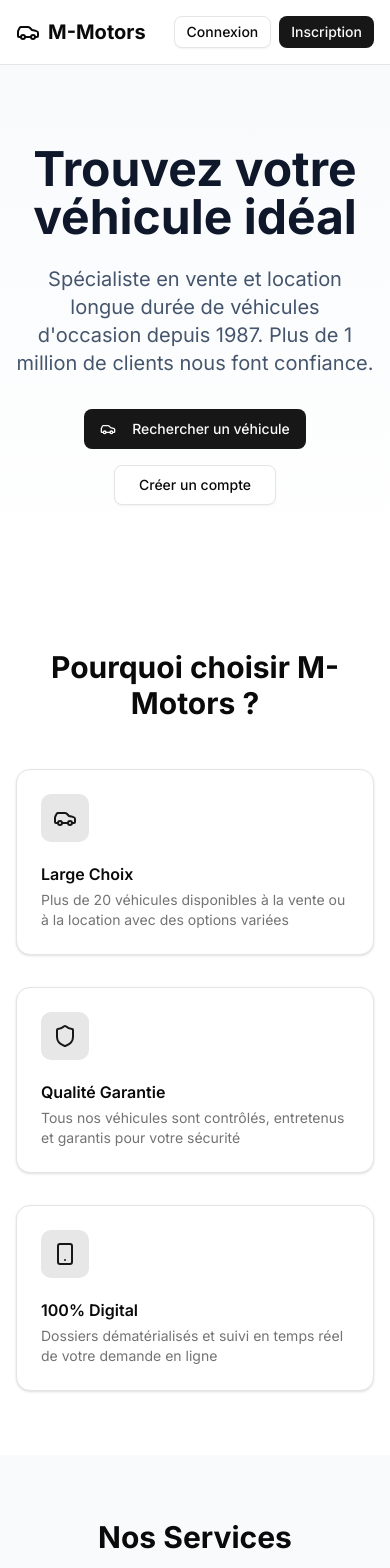
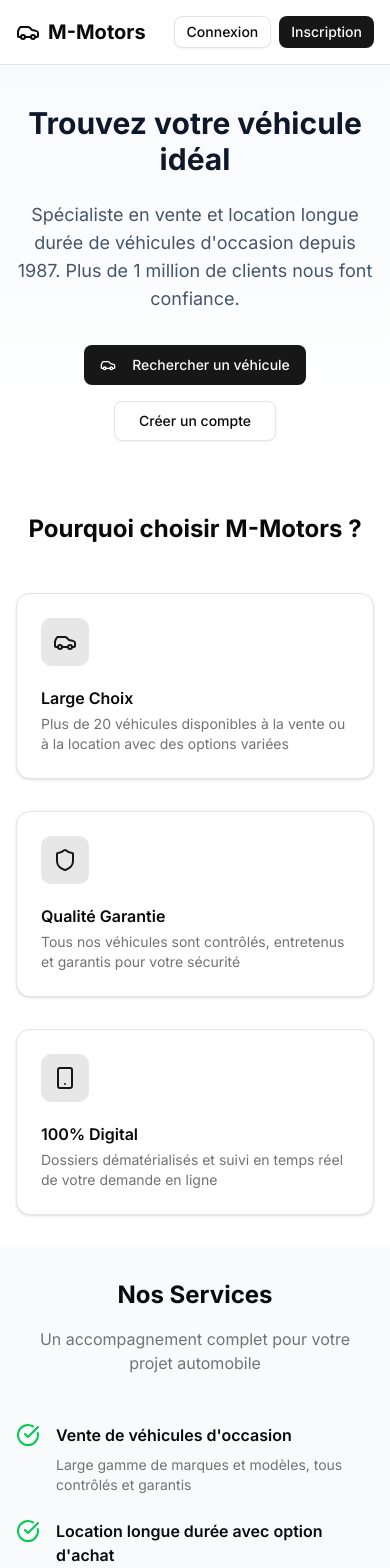
Before and after one commit to Christophe741/m-motors, a Next.js app: page / in a window 390 px wide. Shown: the top 1568 px of the page. Built offline with nearby package versions, Linux system fonts and the light colour scheme.

Commit message:
adapt homepage spacing and typography for mobile

```diff
--- a/app/page.tsx
+++ b/app/page.tsx
@@ -17,13 +17,13 @@ export default function HomePage() {
 
       <main className="flex-1">
         {/* Hero Section */}
-        <section className="bg-linear-to-b from-slate-50 to-white py-20">
+        <section className="bg-linear-to-b from-slate-50 to-white py-10 md:py-20">
           <div className="container mx-auto px-4">
             <div className="max-w-3xl mx-auto text-center">
-              <h1 className="text-5xl font-bold text-slate-900 mb-6">
+              <h1 className="text-3xl md:text-5xl font-bold text-slate-900 mb-6">
                 Trouvez votre véhicule idéal
               </h1>
-              <p className="text-xl text-slate-600 mb-8">
+              <p className="text-lg md:text-xl text-slate-600 mb-8">
                 Spécialiste en vente et location longue durée de véhicules
                 d'occasion depuis 1987. Plus de 1 million de clients nous font
                 confiance.
@@ -43,9 +43,9 @@ export default function HomePage() {
           </div>
         </section>
         {/* Features Section */}
-        <section className="py-16 bg-white">
+        <section className="py-8 md:py-16 bg-white">
           <div className="container mx-auto px-4">
-            <h2 className="text-3xl font-bold text-center mb-12">
+            <h2 className="text-2xl md:text-3xl font-bold text-center mb-12">
               Pourquoi choisir M-Motors ?
             </h2>
 
@@ -92,10 +92,10 @@ export default function HomePage() {
           </div>
         </section>
         {/* Services Section */}
-        <section className="py-16 bg-slate-50">
+        <section className="py-8 md:py-16 bg-slate-50">
           <div className="container mx-auto px-4">
             <div className="max-w-4xl mx-auto">
-              <h2 className="text-3xl font-bold text-center mb-4">
+              <h2 className="text-2xl md:text-3xl font-bold text-center mb-4">
                 Nos Services
               </h2>
               <p className="text-center text-muted-foreground mb-12">
@@ -189,7 +189,7 @@ export default function HomePage() {
           </div>
         </section>
         {/* Stats Section */}
-        <section className="py-16 bg-white">
+        <section className="py-8 md:py-16 bg-white">
           <div className="container mx-auto px-4">
             <div className="grid md:grid-cols-3 gap-8 text-center">
               <div>
@@ -217,9 +217,9 @@ export default function HomePage() {
           </div>
         </section>
         {/* CTA Section */}
-        <section className="py-16 bg-slate-900 text-white">
+        <section className="py-8 md:py-16 bg-slate-900 text-white">
           <div className="container mx-auto px-4 text-center">
-            <h2 className="text-3xl font-bold mb-4">
+            <h2 className="text-2xl md:text-3xl font-bold mb-4">
               Prêt à trouver votre véhicule ?
             </h2>
             <p className="text-slate-300 mb-8 max-w-2xl mx-auto">
--- a/components/client/VehicleSearchClient.tsx
+++ b/components/client/VehicleSearchClient.tsx
@@ -26,7 +26,7 @@ export default function VehicleSearchClient({
   marques,
 }: VehicleSearchClientProps) {
   const [vehicles, setVehicles] = useState<Vehicule[]>(initialVehicles);
-  const [showFilters, setShowFilters] = useState(true);
+  const [showFilters, setShowFilters] = useState(false);
   const [filters, setFilters] = useState<VehicleFilters>({});
   const [isLoading, setIsLoading] = useState(false);
   const debounceTimerRef = useRef<NodeJS.Timeout | null>(null);
```
